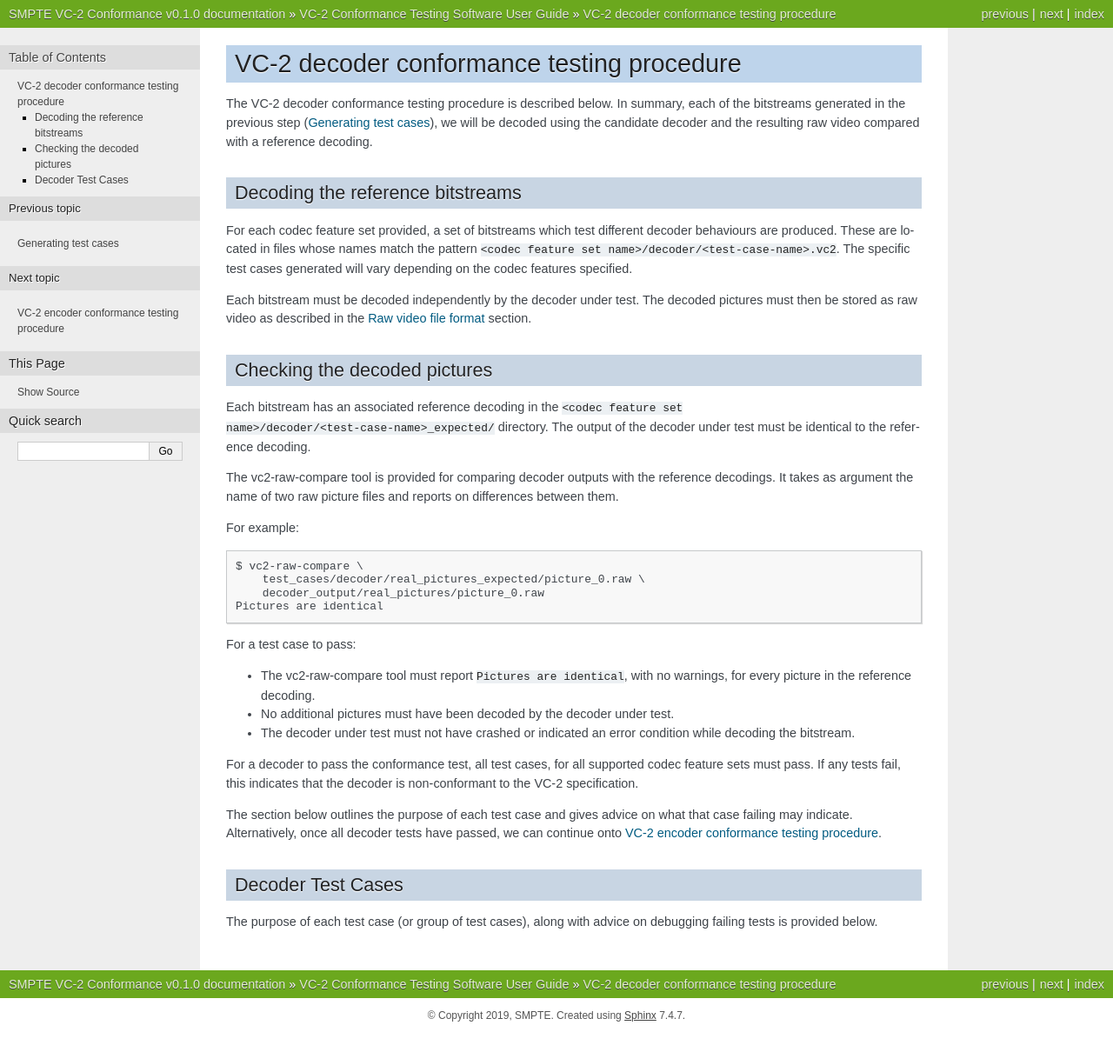
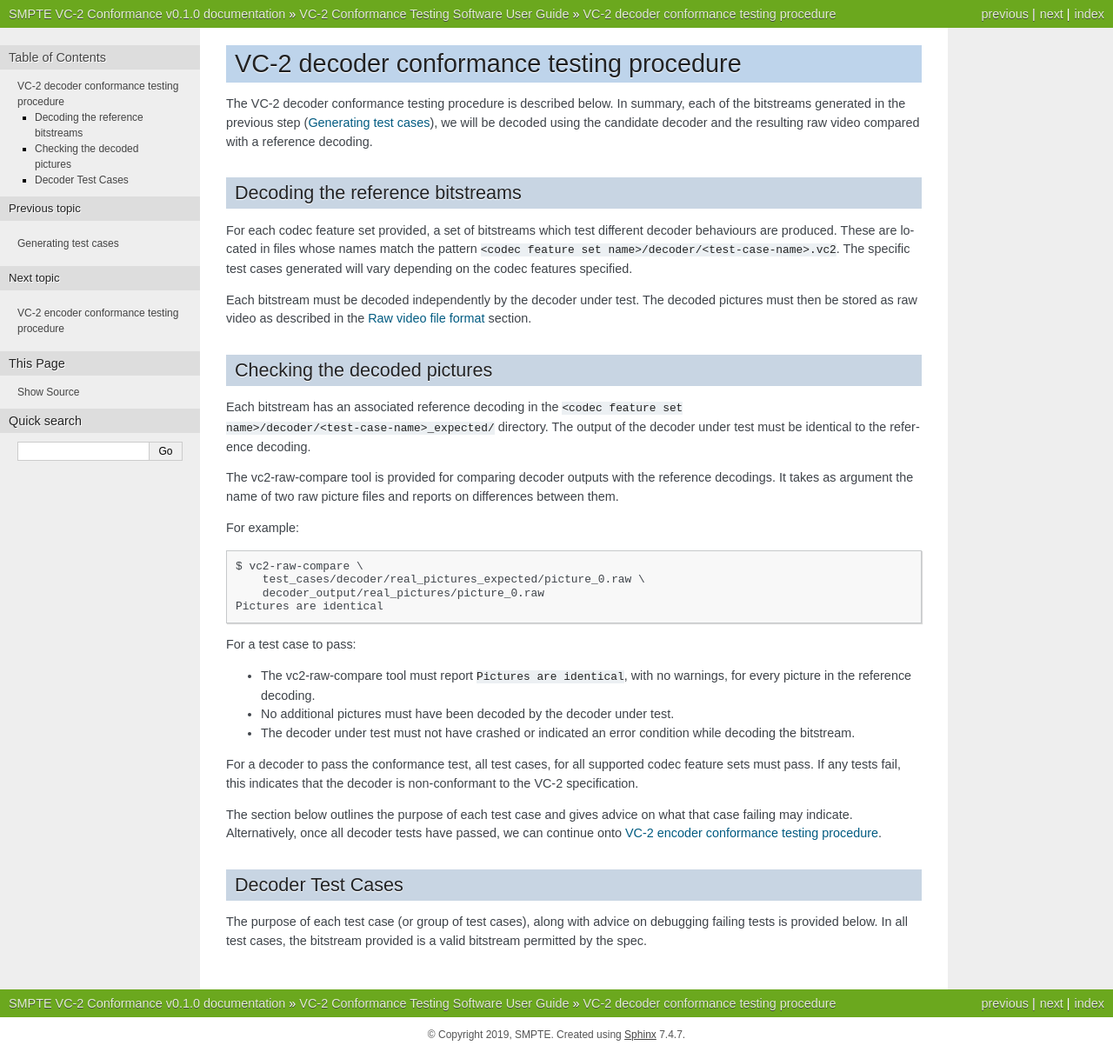
Before and after one commit to bbc/vc2_conformance, a Sphinx documentation site: the page built from docs/source/user_guide/decoder_testing.rst, in a window 1280 px wide. Shown: the whole page at 87% size. Built offline with Sphinx 7.4.7, drawn with Linux system fonts in a browser that asks for light colours; before the commit the page ends 1188 px from its top, so only the background shows below that.

Commit message:
Add remark about 'permitted' test cases.

```diff
--- a/docs/source/user_guide/decoder_testing.rst
+++ b/docs/source/user_guide/decoder_testing.rst
@@ -64,7 +64,8 @@ Decoder Test Cases
 ------------------
 
 The purpose of each test case (or group of test cases), along with advice on
-debugging failing tests is provided below.
+debugging failing tests is provided below. In all test cases, the bitstream
+provided is a valid bitstream permitted by the spec.
 
 ..
     The following directive automatically extracts the test case documentation
```
